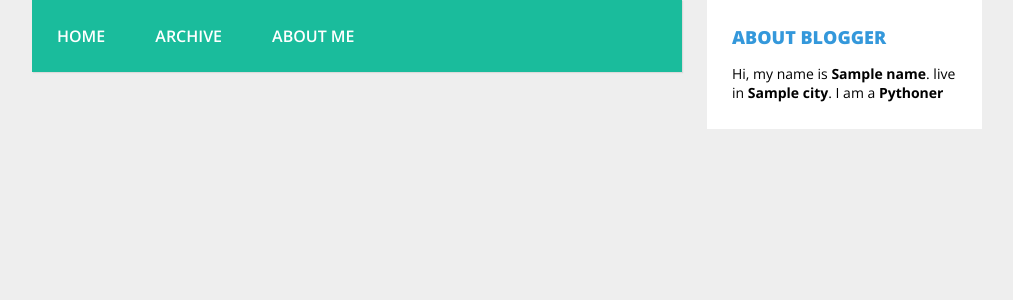
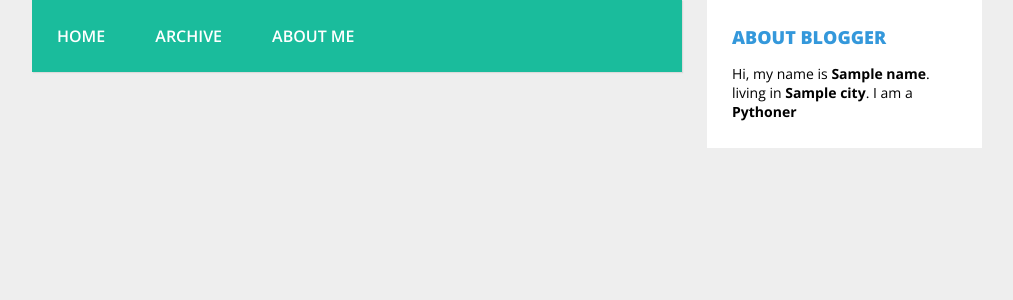
Before and after one commit to mayouzi/blog, a Flask app: template templates/home/index.html in a window 1280 px wide. Shown: the part 25-325 px from the top of the page, without its empty margins (133-1146 px from the left). Run offline with Flask 2, Linux system fonts and the light colour scheme; the template is opened without the code that fills it: most values are stand-ins (such as "Sample title", 1, 10 or a date in 2020).

Commit message:
update some text

```diff
--- a/templates/home/index.html
+++ b/templates/home/index.html
@@ -45,7 +45,7 @@
     <aside class="sidebar">
       <div class="widget">
       <h2>About Blogger</h2>
-      <p>Hi, my name is <b>{{name}}</b>. live in <b>{{city}}</b>. I am a <b>Pythoner</b>
+      <p>Hi, my name is <b>{{name}}</b>. living in <b>{{city}}</b>. I am a <b>Pythoner</b>
       </div>
       <!--<div class="widget">-->
       <!--<h2>Title</h2>-->
```
